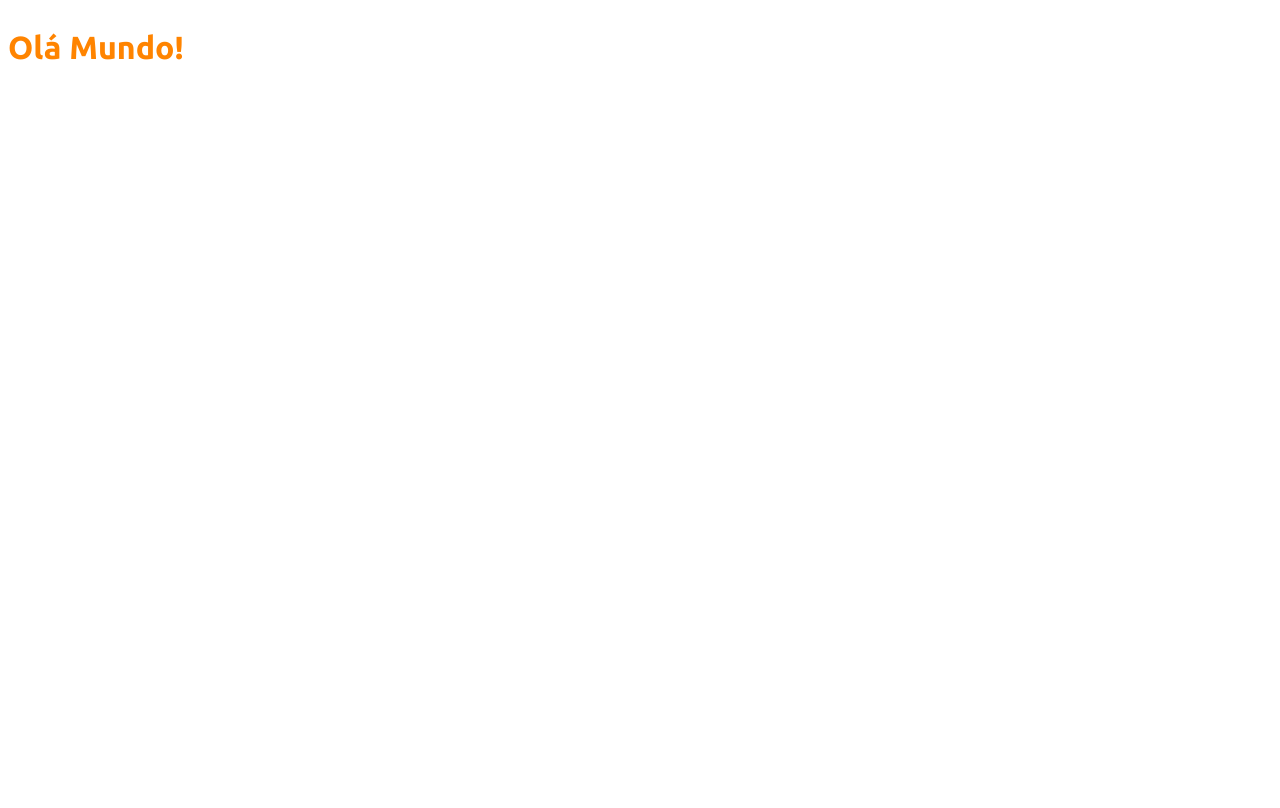
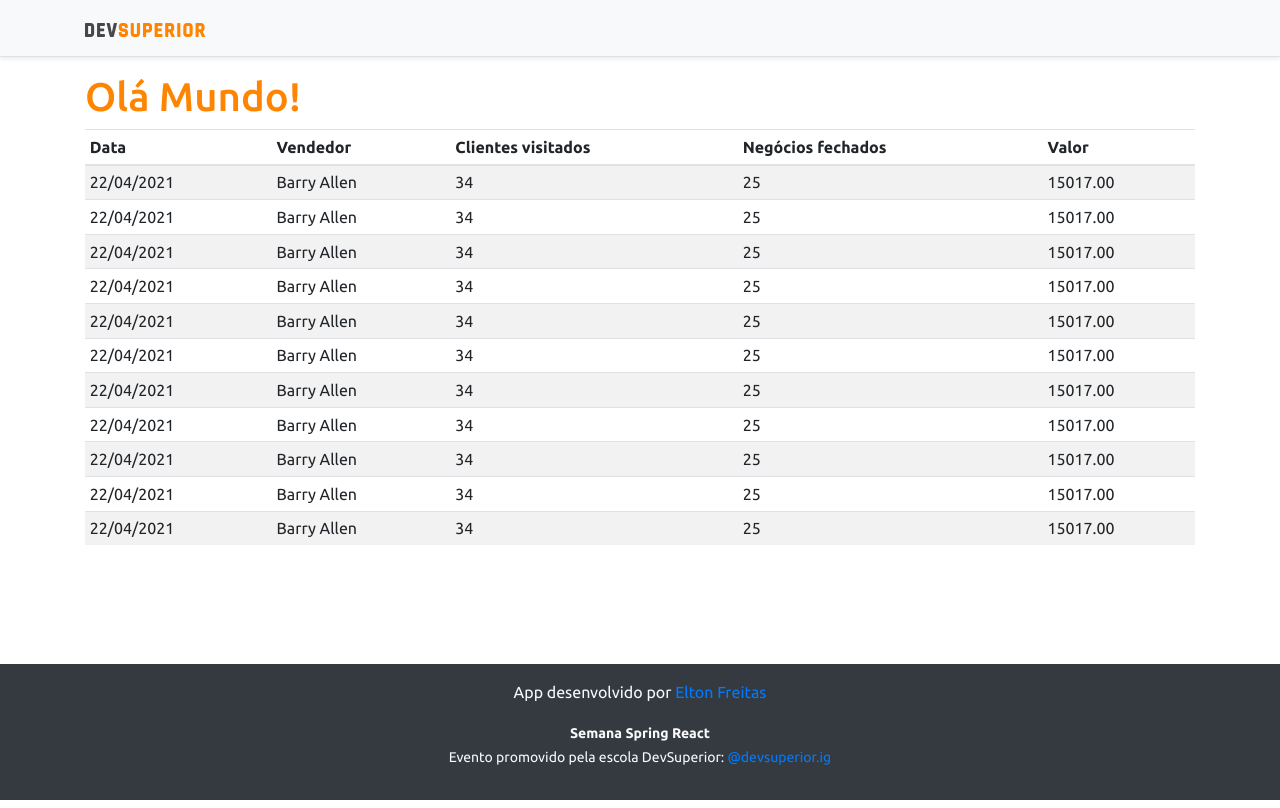
Before and after one commit to esfreitas/projeto-sds3, a React (Create React App) app in the folder frontend/: page / in a window 1280 px wide. Built offline with nearby package versions, Linux system fonts and the light colour scheme.

Commit message:
Basic static components

```diff
--- a/frontend/package.json
+++ b/frontend/package.json
@@ -3,6 +3,8 @@
   "version": "0.1.0",
   "private": true,
   "dependencies": {
+    "3": "^2.1.0",
+    "-": "0.0.1",
     "@testing-library/jest-dom": "^5.11.4",
     "@testing-library/react": "^11.1.0",
     "@testing-library/user-event": "^12.1.10",
@@ -10,7 +12,11 @@
     "@types/node": "^12.0.0",
     "@types/react": "^17.0.0",
     "@types/react-dom": "^17.0.0",
+    "bootstrap": "^4.6.0",
+    "jquery": "^1.9.1",
+    "popper.js": "^1.16.1",
     "react": "^17.0.2",
+    "react-bootstrap": "^1.5.2",
     "react-dom": "^17.0.2",
     "react-scripts": "4.0.3",
     "typescript": "^4.1.2",
--- a/frontend/src/App.tsx
+++ b/frontend/src/App.tsx
@@ -1,9 +1,18 @@
+import DataTable from 'components/DataTable';
+import Footer from 'components/Footer';
+import NavBar from 'components/NavBar';
+
 import React from 'react';
 function App() {
   return (
-    <div>
-       <h1 className="text-primary">Olá Mundo!</h1>
-    </div>
+    <>
+      <NavBar />
+      <div className="container">
+        <h1 className="text-primary">Olá Mundo!</h1>
+        <DataTable />
+      </div>
+      <Footer />
+    </>
   );
 }
 
--- /dev/null
+++ b/frontend/src/components/DataTable/index.tsx
@@ -0,0 +1,101 @@
+import React from 'react';
+
+
+const DataTable = () => {
+    return (
+        <div className="table-responsive">
+            <table className="table table-striped table-sm">
+                <thead>
+                    <tr>
+                        <th>Data</th>
+                        <th>Vendedor</th>
+                        <th>Clientes visitados</th>
+                        <th>Negócios fechados</th>
+                        <th>Valor</th>
+                    </tr>
+                </thead>
+                <tbody>
+                    <tr>
+                        <td>22/04/2021</td>
+                        <td>Barry Allen</td>
+                        <td>34</td>
+                        <td>25</td>
+                        <td>15017.00</td>
+                    </tr>
+                    <tr>
+                        <td>22/04/2021</td>
+                        <td>Barry Allen</td>
+                        <td>34</td>
+                        <td>25</td>
+                        <td>15017.00</td>
+                    </tr>
+                    <tr>
+                        <td>22/04/2021</td>
+                        <td>Barry Allen</td>
+                        <td>34</td>
+                        <td>25</td>
+                        <td>15017.00</td>
+                    </tr>
+                    <tr>
+                        <td>22/04/2021</td>
+                        <td>Barry Allen</td>
+                        <td>34</td>
+                        <td>25</td>
+                        <td>15017.00</td>
+                    </tr>
+                    <tr>
+                        <td>22/04/2021</td>
+                        <td>Barry Allen</td>
+                        <td>34</td>
+                        <td>25</td>
+                        <td>15017.00</td>
+                    </tr>
+                    <tr>
+                        <td>22/04/2021</td>
+                        <td>Barry Allen</td>
+                        <td>34</td>
+                        <td>25</td>
+                        <td>15017.00</td>
+                    </tr>
+                    <tr>
+                        <td>22/04/2021</td>
+                        <td>Barry Allen</td>
+                        <td>34</td>
+                        <td>25</td>
+                        <td>15017.00</td>
+                    </tr>
+                    <tr>
+                        <td>22/04/2021</td>
+                        <td>Barry Allen</td>
+                        <td>34</td>
+                        <td>25</td>
+                        <td>15017.00</td>
+                    </tr>
+                    <tr>
+                        <td>22/04/2021</td>
+                        <td>Barry Allen</td>
+                        <td>34</td>
+                        <td>25</td>
+                        <td>15017.00</td>
+                    </tr>
+                    <tr>
+                        <td>22/04/2021</td>
+                        <td>Barry Allen</td>
+                        <td>34</td>
+                        <td>25</td>
+                        <td>15017.00</td>
+                    </tr>
+                    <tr>
+                        <td>22/04/2021</td>
+                        <td>Barry Allen</td>
+                        <td>34</td>
+                        <td>25</td>
+                        <td>15017.00</td>
+                    </tr>
+                </tbody>
+            </table>
+        </div>
+    );
+}
+
+export default DataTable;
--- /dev/null
+++ b/frontend/src/components/Footer/index.tsx
@@ -0,0 +1,16 @@
+import React from 'react';
+
+
+const Footer = () => {
+    return (
+        <footer className="footer mt-auto py-3 bg-dark">
+            <div className="container">
+                <p className="text-light">App desenvolvido por <a href="https://github.com/esfreitas" target="_blank" rel="noreferrer">Elton Freitas</a></p>
+                <p className="text-light"><small><strong>Semana Spring React</strong><br />
+      Evento promovido pela escola DevSuperior: <a href="https://instagram.com/devsuperior.ig" target="_blank" rel="noreferrer">@devsuperior.ig</a></small></p>
+            </div>
+        </footer>
+    );
+}
+
+export default Footer;
--- /dev/null
+++ b/frontend/src/components/NavBar/index.tsx
@@ -0,0 +1,17 @@
+import React from 'react';
+import ImgDsDark  from 'assets/img/ds-dark.svg'
+const NavBar = () => {
+    return (
+        <div>
+            <div className="d-flex flex-column flex-md-row align-items-center p-3 px-md-4 mb-3 bg-light border-bottom shadow-sm">
+                <div className="container">
+                    <nav className="my-2 my-md-0 mr-md-3">
+                        <img src={ImgDsDark} alt="DevSuperior" width="120" />
+                    </nav>
+                </div>
+            </div>
+        </div>
+    );
+}
+
+export default NavBar;
--- a/frontend/src/index.tsx
+++ b/frontend/src/index.tsx
@@ -1,5 +1,6 @@
 import React from 'react';
 import ReactDOM from 'react-dom';
+import 'bootstrap/dist/css/bootstrap.min.css';
 import 'assets/css/styles.css';
 import App from './App';
 
```
Also changed, not shown: frontend/src/assets/img/ds-dark.svg (added), 1 other file (tests, documents, lock files or other folders).
